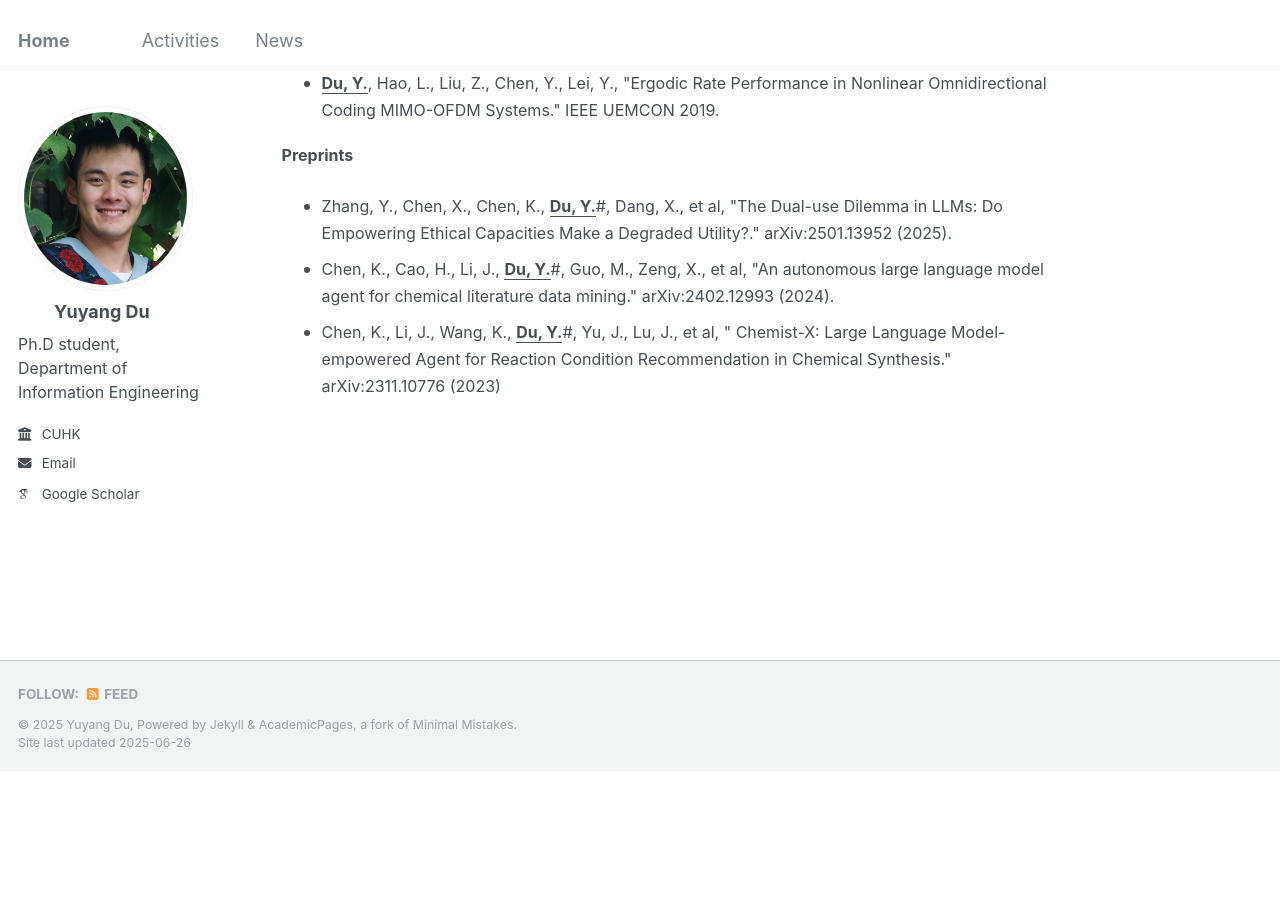
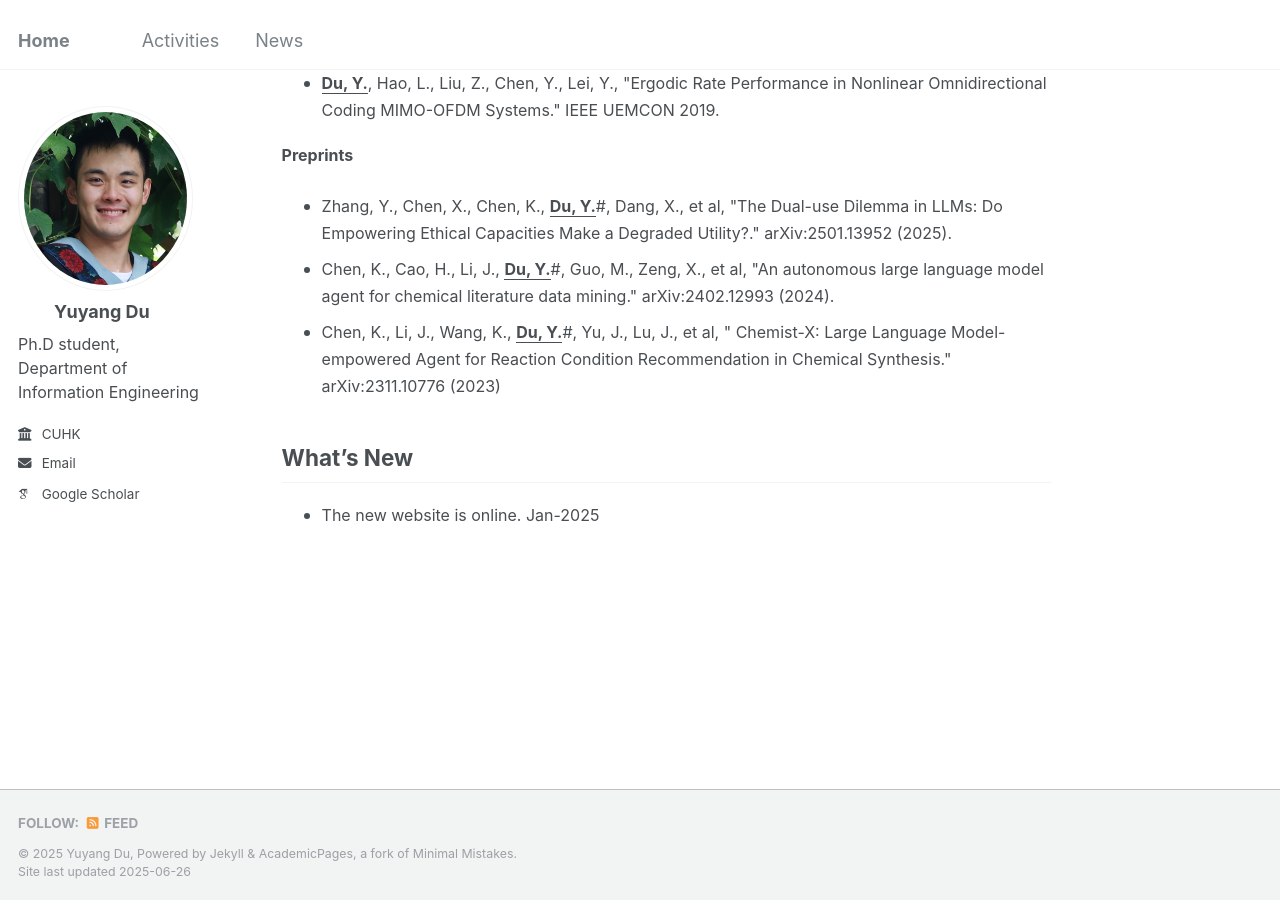
Before and after one commit to yuyangdu01/yuyangdu01.github.io, a Jekyll site: the page built from _pages/about.md, in a window 1280 px wide and 900 px high, scrolled down 1591 px. Built offline with Jekyll 4.4.1, drawn with Linux system fonts in a browser that asks for light colours; some web fonts are replaced; before the commit the page ends 2362 px from its top, so only the background shows below that.

Commit message:
Update about.md

```diff
--- a/_pages/about.md
+++ b/_pages/about.md
@@ -38,3 +38,7 @@ Publications <font size=3></font>
 * <font size=3>Zhang, Y., Chen, X., Chen, K., <b><u>Du, Y.</u></b>#, Dang, X., et al, "The Dual-use Dilemma in LLMs: Do Empowering Ethical Capacities Make a Degraded Utility?." arXiv:2501.13952 (2025).</font>
 * <font size=3>Chen, K., Cao, H., Li, J., <b><u>Du, Y.</u></b>#, Guo, M., Zeng, X., et al, "An autonomous large language model agent for chemical literature data mining." arXiv:2402.12993 (2024).</font>
 * <font size=3>Chen, K., Li, J., Wang, K., <b><u>Du, Y.</u></b>#, Yu, J., Lu, J., et al, " Chemist-X: Large Language Model-empowered Agent for Reaction Condition Recommendation in Chemical Synthesis." arXiv:2311.10776 (2023)</font>
+
+What's New <font size=3></font>
+------
+* <font size=3>The new website is online. Jan-2025</font>
```
